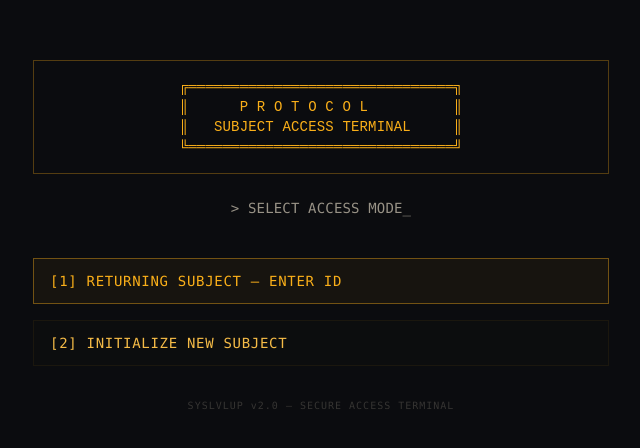
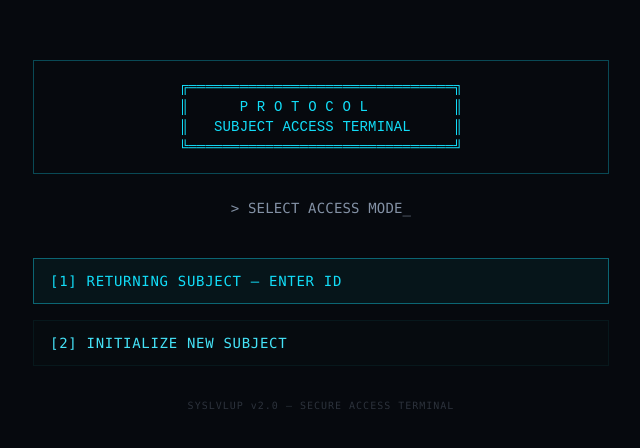
Before and after one commit to jaarda9/the-white-room-protocol, a React (Vite) app: page /login in a window 1280 px wide. Shown: the part 164-612 px from the top of the page, without its empty margins (319-959 px from the left). Built offline with nearby package versions, Linux system fonts and the light colour scheme.

Commit message:
Changes
Co-authored-by: jaarda9 <132813653+jaarda9@users.noreply.github.com>

```diff
--- a/src/index.css
+++ b/src/index.css
@@ -6,66 +6,69 @@
 
 @layer base {
   :root {
-    /* 007: FIRST LIGHT — MI6 gunmetal & classified gold */
-    --background: 220 16% 5%;
-    --foreground: 42 24% 88%;
+    /* 007: FIRST LIGHT — MI6 midnight intelligence HUD */
+    --background: 220 38% 4%;
+    --foreground: 210 24% 95%;
 
-    --surface: 220 14% 8%;
-    --surface-foreground: 42 20% 82%;
+    --surface: 218 32% 8%;
+    --surface-foreground: 210 20% 88%;
 
-    --card: 220 15% 7%;
-    --card-foreground: 42 24% 88%;
+    --card: 219 34% 7%;
+    --card-foreground: 210 24% 95%;
 
-    --popover: 220 15% 9%;
-    --popover-foreground: 42 24% 88%;
+    --popover: 219 34% 9%;
+    --popover-foreground: 210 24% 95%;
 
-    --primary: 40 96% 54%;
-    --primary-foreground: 220 24% 5%;
+    --primary: 187 94% 52%;
+    --primary-foreground: 220 40% 4%;
 
-    --secondary: 220 12% 14%;
-    --secondary-foreground: 42 18% 80%;
+    --secondary: 217 26% 14%;
+    --secondary-foreground: 210 20% 86%;
 
-    --muted: 220 12% 12%;
-    --muted-foreground: 42 8% 56%;
+    --muted: 217 24% 12%;
+    --muted-foreground: 215 16% 58%;
 
-    --accent: 40 55% 13%;
-    --accent-foreground: 40 90% 62%;
+    --accent: 187 70% 11%;
+    --accent-foreground: 187 92% 62%;
 
     /* Status colors */
-    --critical: 0 80% 55%;
+    --critical: 0 82% 58%;
     --critical-foreground: 0 0% 98%;
 
-    --warning: 40 96% 54%;
-    --warning-foreground: 220 24% 5%;
+    --warning: 40 96% 56%;
+    --warning-foreground: 220 40% 4%;
 
-    --info: 200 82% 56%;
-    --info-foreground: 220 24% 5%;
+    --info: 187 94% 52%;
+    --info-foreground: 220 40% 4%;
 
-    --success: 150 58% 45%;
-    --success-foreground: 220 24% 5%;
+    --success: 160 70% 44%;
+    --success-foreground: 220 40% 4%;
 
-    --destructive: 0 80% 55%;
+    --destructive: 0 82% 58%;
     --destructive-foreground: 0 0% 98%;
 
-    --border: 220 12% 18%;
-    --input: 220 12% 14%;
-    --ring: 40 96% 54%;
+    --border: 215 24% 16%;
+    --input: 217 26% 14%;
+    --ring: 187 94% 52%;
 
-    --radius: 0.125rem;
+    --radius: 0rem;
 
     /* Intelligence terminal tokens */
-    --terminal-glow: 40 96% 54%;
-    --terminal-dim: 40 40% 22%;
-    --terminal-scan: 40 96% 54%;
-    --panel-header: 220 14% 8%;
+    --terminal-glow: 187 94% 52%;
+    --terminal-dim: 187 40% 22%;
+    --terminal-scan: 187 94% 52%;
+    --panel-header: 218 32% 8%;
+
+    /* Tactical accent (amber) for anomalies / critical highlights */
+    --tactical-amber: 40 96% 56%;
 
     /* Attribute colors */
-    --attr-str: 0 78% 58%;
-    --attr-agi: 40 96% 54%;
-    --attr-vit: 150 58% 48%;
-    --attr-int: 200 82% 56%;
-    --attr-per: 270 60% 62%;
-    --attr-wis: 175 60% 48%;
+    --attr-str: 0 80% 60%;
+    --attr-agi: 40 96% 56%;
+    --attr-vit: 160 70% 46%;
+    --attr-int: 187 94% 52%;
+    --attr-per: 265 70% 66%;
+    --attr-wis: 200 82% 56%;
   }
 }
 
```
